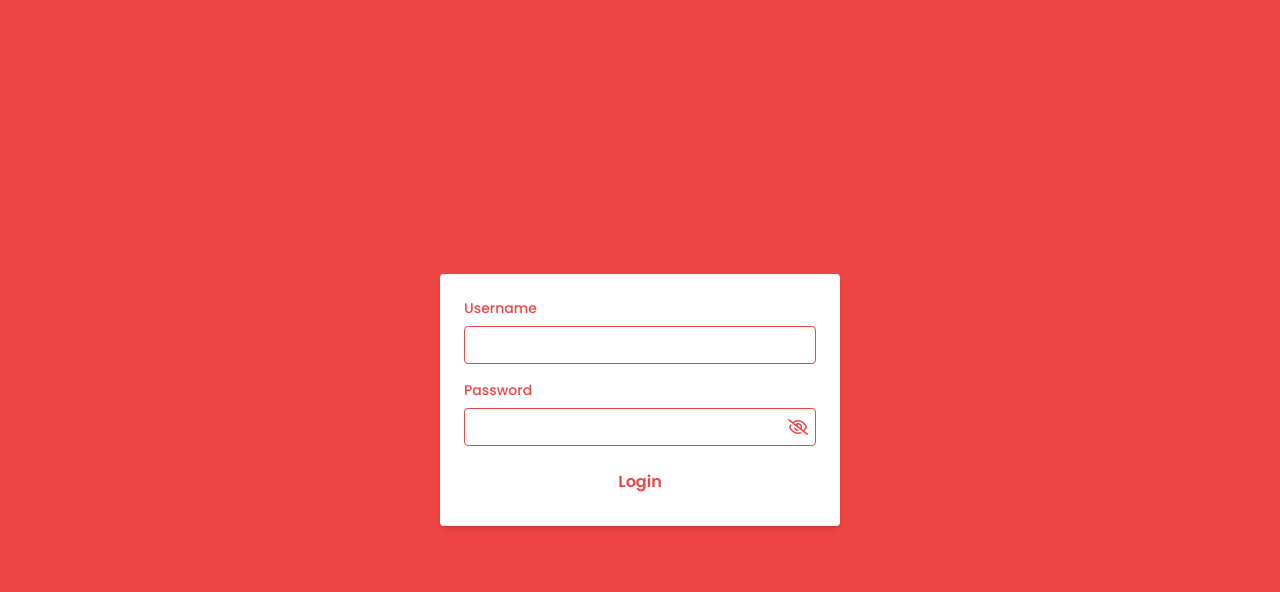
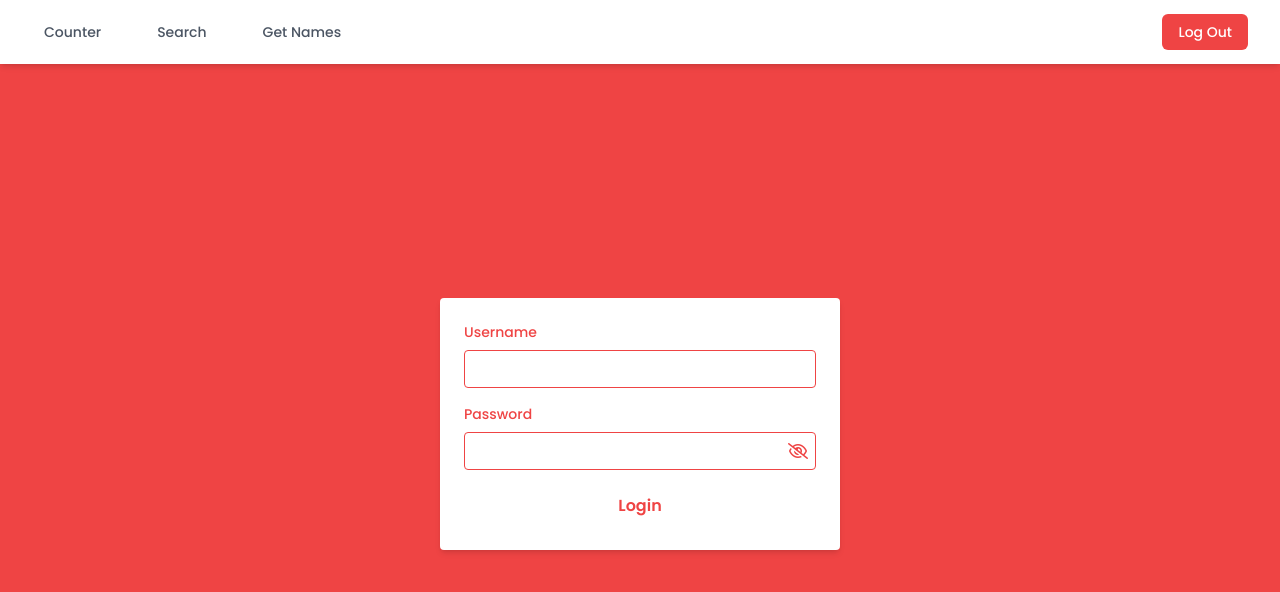
Before and after one commit to Marcieux/barangay-governance-frontend, a React (Create React App) app: page /login in a window 1280 px wide. Shown: the top 592 px of the page. Built offline with nearby package versions, Linux system fonts and the light colour scheme; no server answers.

Commit message:
feat: added navbar with links for counter, search, get names pages, and log-out button
- implemented a navigation bar that includes links to /counter, /search, and /get-names.
- added a log-out button to the navbar for user session management.

```diff
--- a/src/App.js
+++ b/src/App.js
@@ -27,6 +27,7 @@ import ApcFl from "./pages/ApcFl";
 import SearchPerson from "./pages/SearchPerson";
 import MunicipalCounter from "./pages/MunicipalCounter";
 import BarangayCounter from "./pages/BarangayCounter";
+import Navigation from "./components/Navigation";
 
 function App() {
   useEffect(() => {
@@ -40,8 +41,10 @@ function App() {
 
   return (
     <BarangayProvider>
-      <main className="min-h-screen flex items-center justify-center bg-red-500">
       <BrowserRouter>
+        <div className="min-h-screen flex items-center justify-center bg-red-500">
+          <Navigation />
+          <main className="pt-20 pb-8 px-4 sm:px-6 lg:px-8"> {/* Added padding for nav */}
             <Routes>
               {/* Public Route */}
               <Route path="/login" element={<Login />} />
@@ -79,8 +82,9 @@ function App() {
               {/* Fallback Route */}
               <Route path="*" element={<NotFound />} />
             </Routes>
+          </main>
+        </div>
       </BrowserRouter>
-      </main>
     </BarangayProvider>
   );
 }
--- /dev/null
+++ b/src/components/Navigation.jsx
@@ -0,0 +1,92 @@
+import { useState, useEffect } from 'react';
+import { NavLink, useNavigate } from "react-router-dom";
+
+export default function Navigation() {
+  const [showNav, setShowNav] = useState(true);
+  const [lastScrollY, setLastScrollY] = useState(0);
+  const navigate = useNavigate();
+
+  const handleLogout = () => {
+    localStorage.removeItem("token"); // Remove token
+    localStorage.removeItem("role"); // Remove role
+    navigate("/login"); // Redirect to login
+  };
+
+  useEffect(() => {
+    const handleScroll = () => {
+      const currentScrollY = window.scrollY;
+
+      if (currentScrollY > lastScrollY && currentScrollY > 100) {
+        // Scrolling down and past 100px threshold
+        setShowNav(false);
+      } else if (currentScrollY < lastScrollY) {
+        // Scrolling up
+        setShowNav(true);
+      }
+
+      // Always show nav at top
+      if (currentScrollY === 0) {
+        setShowNav(true);
+      }
+
+      setLastScrollY(currentScrollY);
+    };
+
+    window.addEventListener('scroll', handleScroll);
+    return () => window.removeEventListener('scroll', handleScroll);
+  }, [lastScrollY]);
+
+  return (
+    <nav className={`fixed top-0 left-0 right-0 bg-white shadow-md z-50 transform transition-transform duration-300 ${
+      !showNav ? '-translate-y-full' : 'translate-y-0'
+    }`}>
+      <div className="max-w-7xl mx-auto px-4 sm:px-6 lg:px-8">
+        <div className="flex items-center justify-between h-16">
+            {/* Nav Links */}
+          <div className="flex space-x-8">
+            <NavLink
+              to="/counter"
+              className={({ isActive }) =>
+                `px-3 py-2 rounded-md text-sm font-medium ${
+                  isActive ? 'bg-red-500 text-white' : 'text-gray-600 hover:bg-red-100'
+                }`
+              }
+            >
+              Counter
+            </NavLink>
+            <NavLink
+              to="/search"
+              className={({ isActive }) =>
+                `px-3 py-2 rounded-md text-sm font-medium ${
+                  isActive ? 'bg-red-500 text-white' : 'text-gray-600 hover:bg-red-100'
+                }`
+              }
+            >
+              Search
+            </NavLink>
+            <NavLink
+              to="/get-names"
+              className={({ isActive }) =>
+                `px-3 py-2 rounded-md text-sm font-medium ${
+                  isActive ? 'bg-red-500 text-white' : 'text-gray-600 hover:bg-red-100'
+                }`
+              }
+            >
+              Get Names
+            </NavLink>
+          </div>
+
+          {/* Logout Button */}
+          <div className="flex items-center">
+            <button
+              onClick={handleLogout}
+              className="bg-red-500 hover:bg-red-600 text-white px-4 py-2 rounded-md text-sm font-medium transition-colors duration-200"
+            >
+              Log Out
+            </button>
+          </div>
+        </div>
+      </div>
+    </nav>
+  );
+}
--- a/src/pages/Login.jsx
+++ b/src/pages/Login.jsx
@@ -1,4 +1,4 @@
-import React, { useState } from "react";
+import React, { useState, useEffect } from "react";
 import axios from "axios";
 import { useNavigate } from "react-router-dom";
 
@@ -9,21 +9,15 @@ export default function Login() {
   const [error, setError] = useState(null);
   const navigate = useNavigate();
 
-  // FOR FUTURE USE IF WE HAVE A LOG-OUT BUTTON IMPLEMENTATION
-  // // Check if user is already logged in
-  // useEffect(() => {
-  //   const token = localStorage.getItem("token");
-  //   const role = localStorage.getItem("role");
+  // Redirect if already logged in
+  useEffect(() => {
+    const token = localStorage.getItem("token");
+    const role = localStorage.getItem("role");
 
-  //   // If there's a token and a role, navigate to the corresponding page
-  //   if (token && role) {
-  //     if (role === "encoder") {
-  //       navigate("/encode-name/set-general");
-  //     } else {
-  //       navigate("/get-names");
-  //     }
-  //   }
-  // }, [navigate]);
+    if (token && role) {
+      navigate(role === "encoder" ? "/encode-name/set-general" : "/get-names");
+    }
+  }, [navigate]);
 
   const handleSubmit = async (e) => {
     e.preventDefault();
```
Lines whose indentation alone changed are shown as unchanged.
